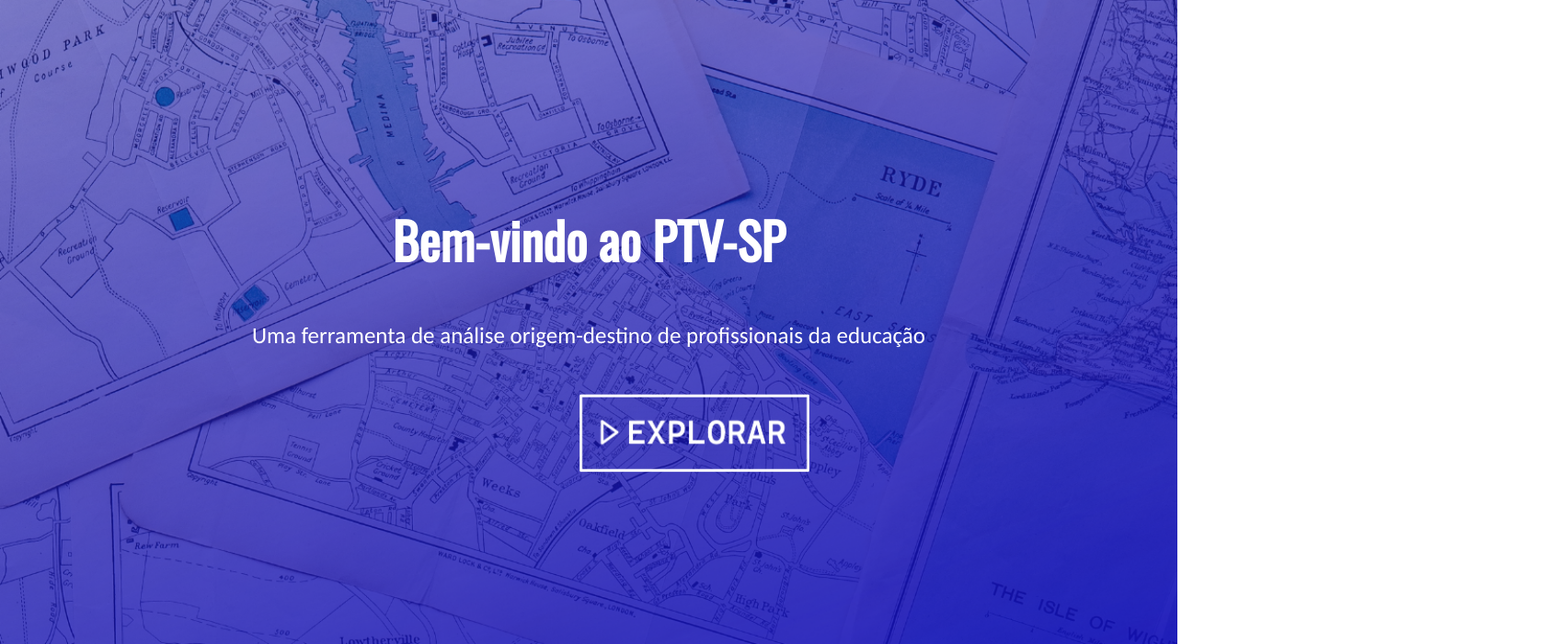
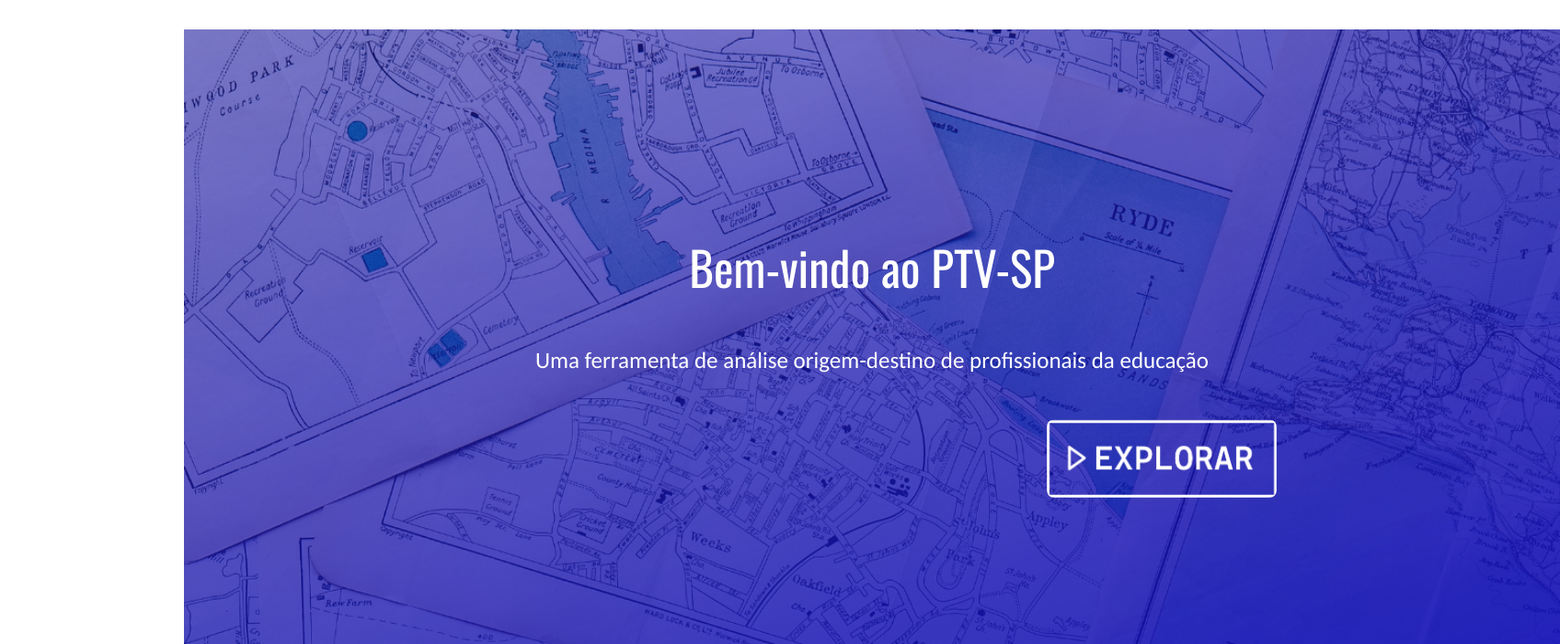
Before and after one commit to alessitomas/Visualization-Map, a React (Vite) app in the folder visualization-map/: page / in a window 1280 px wide. Shown: the top 700 px of the page at 92% size, 1696 px wide, since content can reach past the window. Built offline with nearby package versions, Linux system fonts and the light colour scheme.

Commit message:
redirecionando!!!!

```diff
--- a/visualization-map/src/App.jsx
+++ b/visualization-map/src/App.jsx
@@ -1,15 +1,18 @@
 import { useState } from 'react'
-
+import LandingPage from './Landing'
 import './App.css'
 import MapPage from './pages/MapPage/MapPage'
+import { Route, Routes } from 'react-router-dom'
 
 
 function App() {
   return (
-    <>
-      <h1> App </h1>
-      <MapPage/>
-    </>
+    <div className='App'>
+      <Routes>
+        <Route path="/" element={<LandingPage/>} />
+        <Route path="/map" element={<MapPage/>} />
+      </Routes>
+    </div>
   )
 }
 
--- a/visualization-map/src/Landing.css
+++ b/visualization-map/src/Landing.css
@@ -2,7 +2,7 @@
     background-image: url('../assets/imagem/background.png');
     background-size: cover;
     background-position: 0px 0px;
-    width: 100%;
+    width: 170%;
     height: 100vh;
   }
 
--- a/visualization-map/src/Landing.jsx
+++ b/visualization-map/src/Landing.jsx
@@ -1,9 +1,18 @@
 import './Landing.css';
 import imgBackground from "./assets/imagem/background.png"
 import icone from "./assets/imagem/icone.png"
+import { useNavigate } from 'react-router-dom';
+import React from 'react';
 
 
 function Landing() {
+
+    const navigate = useNavigate();
+
+    function handleClick() {
+        navigate("/map");
+    }
+
   return (
     <div className="landing-page" style={{ backgroundImage: `url(${imgBackground})` }}>
       <header>
@@ -23,6 +32,7 @@ function Landing() {
       <button
       className="image-button"
       style={{ backgroundImage: `url(${icone})` }}
+      onClick={handleClick}
     ></button>
     </div>
 
--- a/visualization-map/src/main.jsx
+++ b/visualization-map/src/main.jsx
@@ -1,10 +1,14 @@
 import React from 'react'
 import ReactDOM from 'react-dom/client'
-import LandingPage from './Landing.jsx'
-import './Landing.css'
+import App from './App'
+import LandingPage from './Landing'
+import './index.css'
+import {BrowserRouter} from 'react-router-dom'
 
 ReactDOM.createRoot(document.getElementById('root')).render(
   <React.StrictMode>
-    <LandingPage />
+    <BrowserRouter>
+      <App />
+    </BrowserRouter>
   </React.StrictMode>,
 )
```
